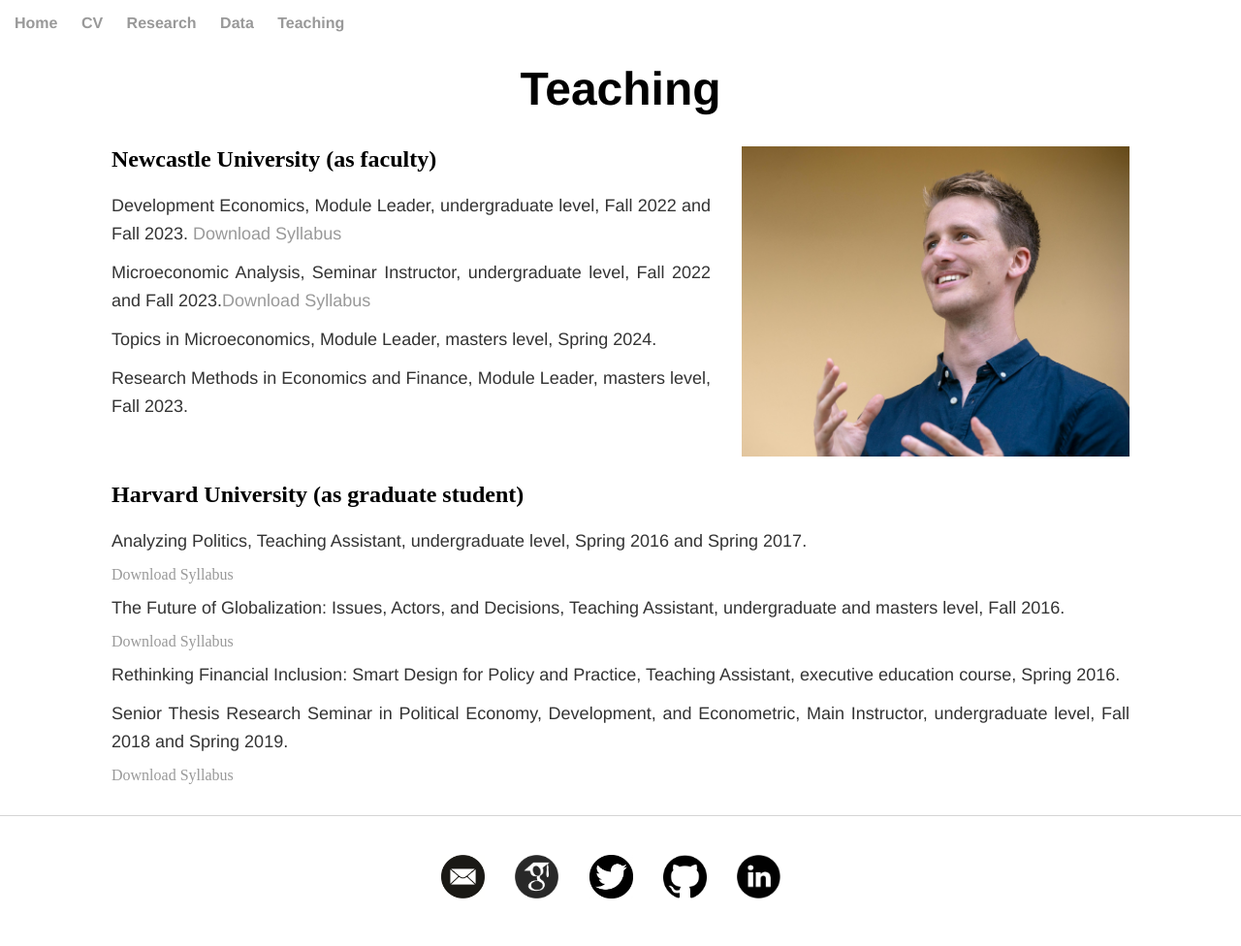
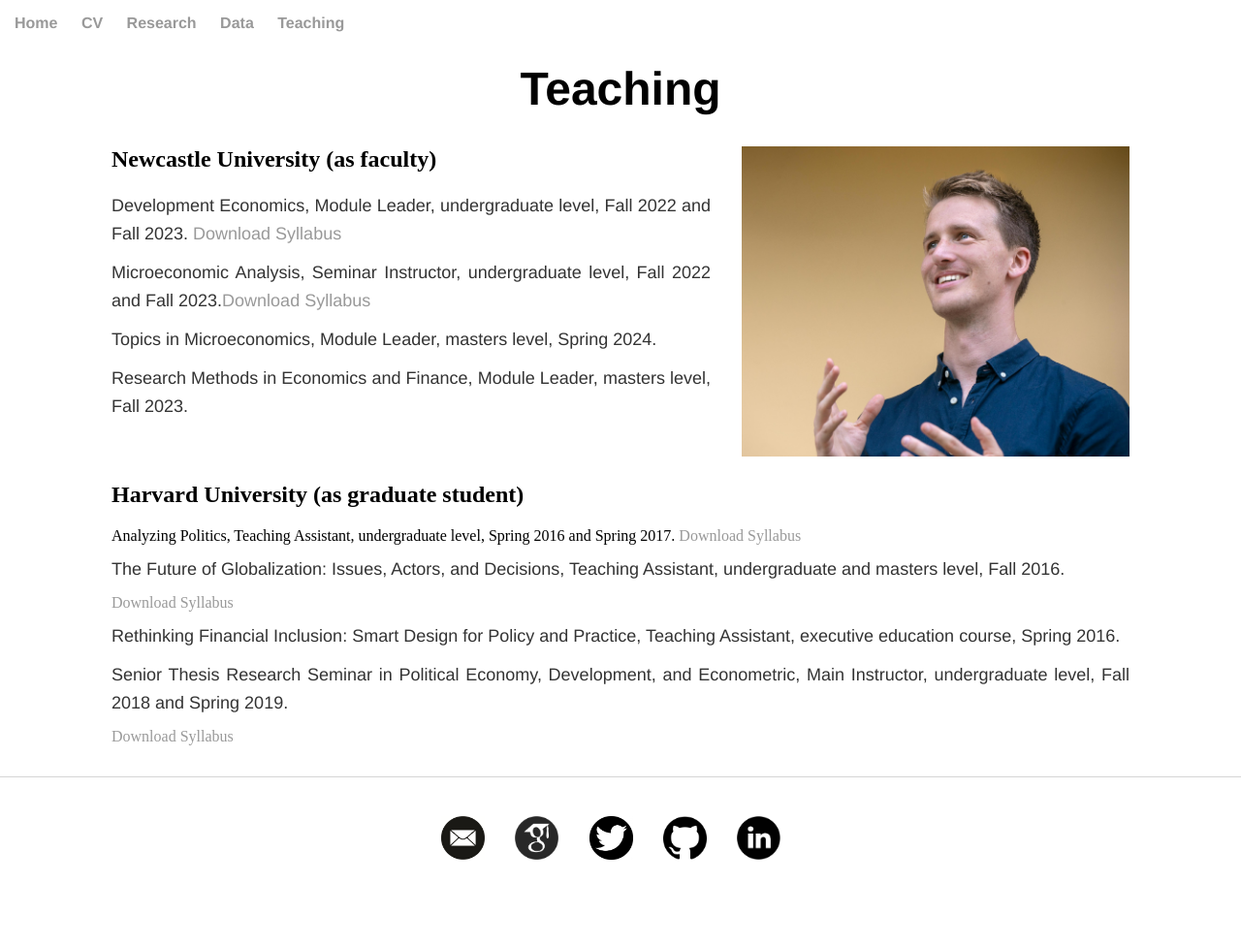
Before and after one commit to soeren-henn/soeren-henn.github.io, a Jekyll site: the page built from teaching/index.html, in a window 1280 px wide. Shown: the whole page at 97% size. Built offline with Jekyll 4.4.1, drawn with Linux system fonts in a browser that asks for light colours; after the commit the page ends 936 px from its top, so only the background shows below that.

Commit message:
Update index.html
span vs p

```diff
--- a/teaching/index.html
+++ b/teaching/index.html
@@ -26,7 +26,7 @@ title: Teaching
 
 	<h2>Harvard University (as graduate student)</h2>
 	<div class="paper">
-		<p> Analyzing Politics, Teaching Assistant, undergraduate level, Spring 2016 and Spring 2017.</p> <a href="/files/EMR13.pdf" class="btn btn-default pull-right" title="PDF">Download Syllabus</a>
+		<span> Analyzing Politics, Teaching Assistant, undergraduate level, Spring 2016 and Spring 2017.</span> <a href="/files/EMR13.pdf" class="btn btn-default pull-right" title="PDF">Download Syllabus</a>
 
 		<p> The Future of Globalization: Issues, Actors, and Decisions, Teaching Assistant, undergraduate and masters level, Fall 2016.</p> <a href="/files/Globalization.pdf" class="btn btn-default pull-right" title="PDF">Download Syllabus</a>
 
```
